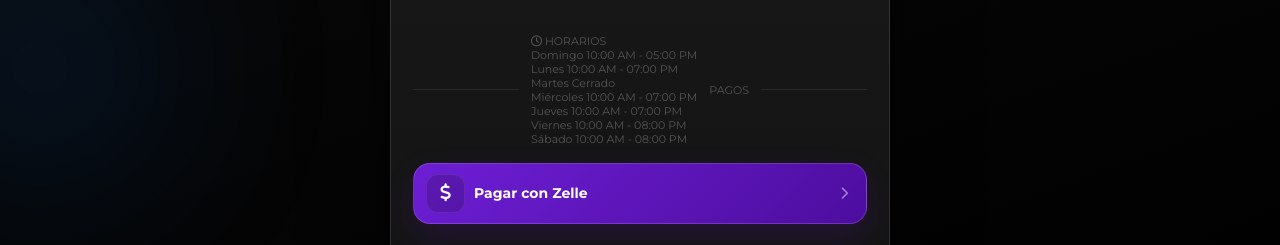
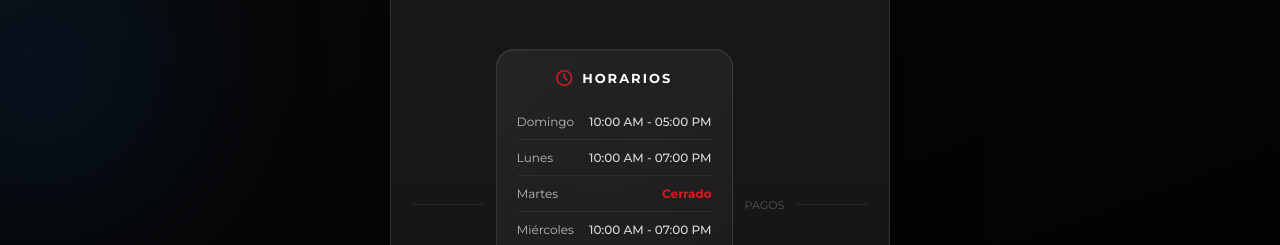
Before and after one commit to Voxy-pepe/JBbarber, a plain HTML site: page index.html in a window 1280 px wide. Shown: the part 692-937 px from the top of the page. Drawn offline with Linux system fonts and the light colour scheme.

Commit message:
Update style.css

```diff
--- a/style.css
+++ b/style.css
@@ -513,6 +513,128 @@
   border-color: #25f4ee;
 }
 
+/* ============================= */
+/* HORARIOS */
+/* ============================= */
+
+.schedule {
+  margin-top: 15px;
+
+  padding: 20px;
+
+  border-radius: 18px;
+
+  background:
+    linear-gradient(
+      135deg,
+      rgba(255,255,255,.06),
+      rgba(255,255,255,.025)
+    );
+
+  border: 1px solid rgba(255,255,255,.10);
+
+  box-shadow:
+    inset 0 1px 0 rgba(255,255,255,.05);
+}
+
+
+/* TITULO */
+
+.schedule-title {
+  display: flex;
+
+  justify-content: center;
+  align-items: center;
+
+  gap: 8px;
+
+  margin-bottom: 18px;
+
+  font-size: 13px;
+
+  font-weight: 700;
+
+  letter-spacing: 2px;
+
+  color: white;
+}
+
+.schedule-title i {
+  color: var(--red);
+
+  font-size: 16px;
+}
+
+
+/* FILAS */
+
+.schedule-row {
+  display: flex;
+
+  justify-content: space-between;
+  align-items: center;
+
+  gap: 15px;
+
+  padding: 10px 0;
+
+  border-bottom:
+    1px solid rgba(255,255,255,.06);
+
+  color: #bbb;
+
+  font-size: 12px;
+}
+
+.schedule-row:last-child {
+  border-bottom: none;
+}
+
+
+/* HORARIO */
+
+.schedule-row span:last-child {
+  text-align: right;
+
+  color: #ddd;
+
+  font-weight: 500;
+}
+
+
+/* DÍA CERRADO */
+
+.schedule-row.closed span:last-child {
+  color: var(--red);
+
+  font-weight: 700;
+}
+
+
+/* SABADO */
+
+.schedule-row.saturday {
+  font-weight: 700;
+}
+
+.schedule-row.saturday span {
+  color: white;
+}
+
+
+/* CELULAR */
+
+@media (max-width: 520px) {
+
+  .schedule {
+    padding: 17px;
+  }
+
+  .schedule-row {
+    font-size: 11px;
+  }
+
+}
 
 /* ============================= */
 /* SEPARADOR PAGOS */
```
